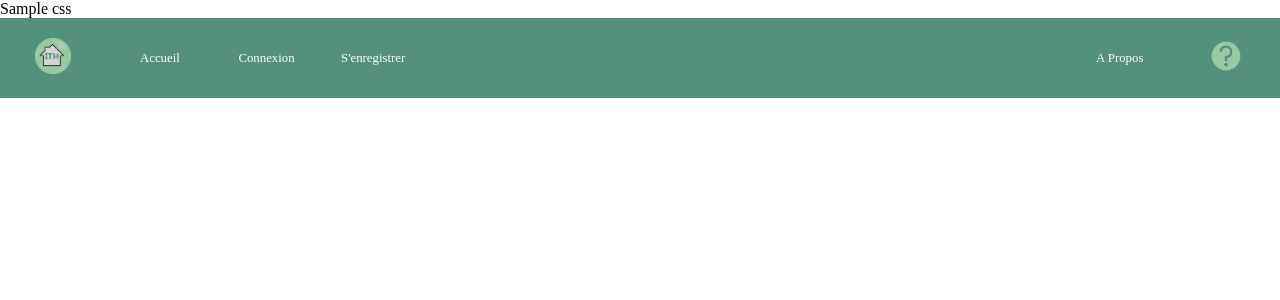
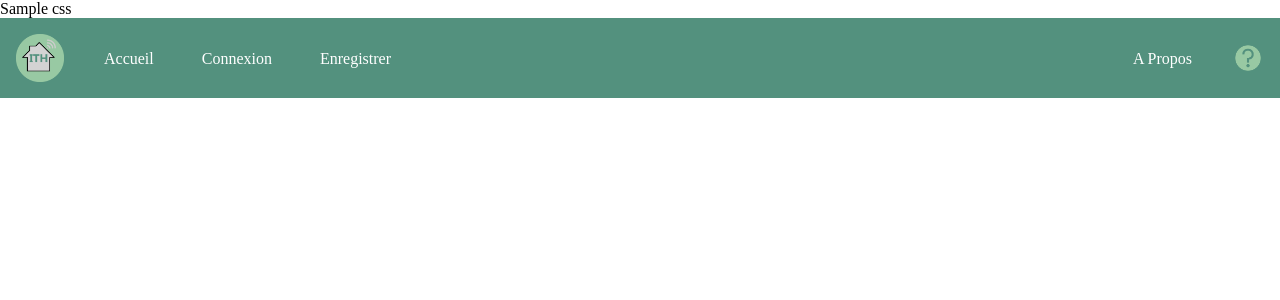
Before and after one commit to terencecode/ITH, a PHP site: template app/Vues/vue.php in a window 1280 px wide. Shown: the top 300 px of the page. Run offline with PHP 8.4, Linux system fonts and the light colour scheme; the template is opened without the code that fills it: most values are stand-ins (such as "Sample title", 1, 10 or a date in 2020).

Commit message:
Rewrite nav

```diff
--- a/app/Vues/gabarit.php
+++ b/app/Vues/gabarit.php
@@ -18,15 +18,15 @@
 
 
   <body>
-  <div id="header" class="row">
-      <div class="col-md-1 col-lg-1"><a href="#"><img id="logo" src="../public/images/logo.png"></a></div>
-      <div class="col-md-2 col-lg-1 header-link"><a href="#">Accueil</a></div>
-      <div class="col-md-2 col-lg-1 header-link"><a href="#">Connexion</a></div>
-      <div class="col-md-2 col-lg-1 header-link"><a href="#">S'enregistrer</a></div>
-      <div class="col-md-2 col-lg-6"></div>
-      <div class="col-md-2 col-lg-1 header-link"><a href="#">A Propos</a></div>
-      <div class="col-md-1 col-lg-1"><a href="#"><img id="help" src="../public/images/help.png"></a></div>
-  </div>
+
+  <ul>
+      <li><a href="#"><img id="logo" src="../public/images/logo.png"></a></li>
+      <li><a class="header-link" href="#home">Accueil</a></li>
+      <li><a class="header-link" href="#news">Connexion</a></li>
+      <li><a class="header-link" href="#contact">Enregistrer</a></li>
+      <li class="right"><a class="right" href="#"><img id="help" src="../public/images/help.png"></a></li>
+      <li class="right"><a class="header-link" href="#about">A Propos</a></li>
+  </ul>
     <?= $contenu ?>
 
   </body>
--- a/public/css/framework.css
+++ b/public/css/framework.css
@@ -59,7 +59,7 @@
     .col-md-12 {width: 100%;}
 }
 
-@media (min-width: 992px) {
+@media (min-width: 1024px) {
     [class*="col-lg-"] {
         padding: 15px;
     }
--- a/public/css/header.css
+++ b/public/css/header.css
@@ -3,40 +3,43 @@
   padding: 0;
 }
 
-#header {
-  background-color: #53917E;
-  width: 100%;
-  position: relative;
-  height: 10vh;
-  font-size: 0.8em;
+ul {
+    list-style-type: none;
+    margin: 0;
+    padding: 0;
+    overflow: hidden;
+    background-color: #53917E;
+    font-size: 1em;
+}
+
+li {
+    float: left;
+    height: 5em;
+}
+
+li .header-link {
+    display: block;
+    color: white;
+    text-align: center;
+    padding: 2em 1.5em;
+    text-decoration: none;
+}
+
+li .header-link:hover {
+    background-color: #98C9A3;
 }
 
 #logo {
-  height: 2.8em;
-  cursor: pointer;
+    height: 3em;
+    margin: 1em 1em 1em 1em;
 }
 
 #help {
-  height: 2.8em;
-}
-
-#header div
-{
-  display: flex;
-  height: 100%;
-}
-
-#header div a {
-  text-decoration: none;
-  color: white;
-  margin: auto;
-}
-
-.header-link {
-    cursor: pointer;
+    height: 2em;
+    margin: 1.5em 1em 1.5em 1em;
 }
 
 
-.header-link:hover {
-  background-color: #98C9A3;
+.right {
+    float: right;
 }
```
